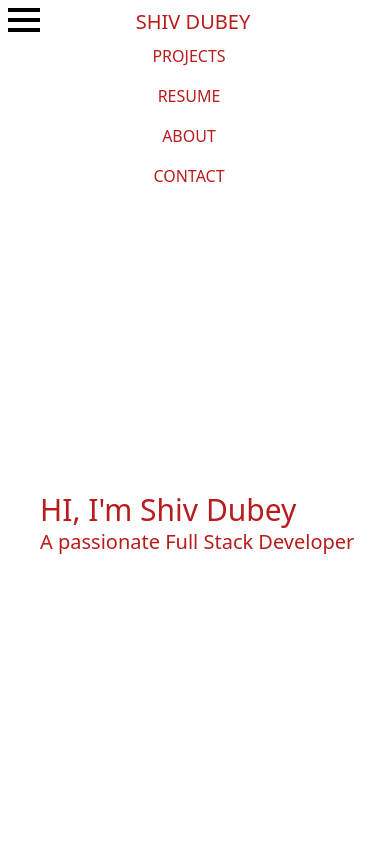
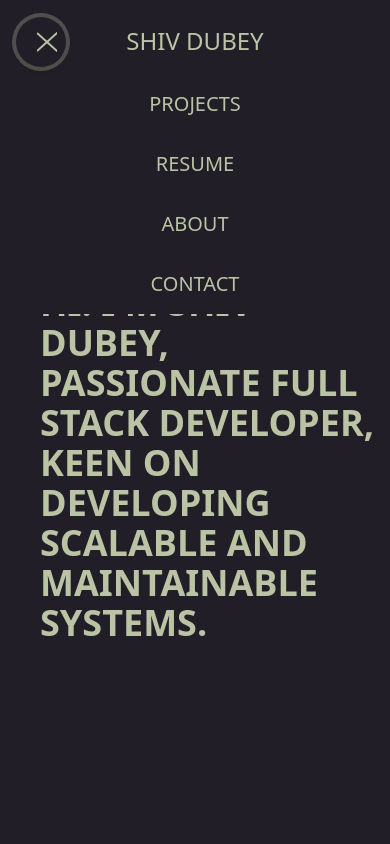
Before and after one commit to dubey98/dubey98.github.io, a React (Create React App) app: page / in a window 390 px wide. Both pictures are taken after a click on the element 24 px from the left and 20 px from the top of the page. Shown: the top 844 px of the page. Built offline with nearby package versions, Linux system fonts and the light colour scheme; the HTML template or start-up script is replaced by a standard one.

Commit message:
improved navbar and hero component

```diff
--- a/src/components/Navbar.jsx
+++ b/src/components/Navbar.jsx
@@ -1,43 +1,83 @@
-import React, { useRef } from "react";
+import React, { useState } from "react";
 
 function Navbar() {
-  const hamburger = useRef(null);
+  const [active, setActive] = useState(false);
 
   const handleHamburgerClick = () => {
-    if (hamburger && hamburger.current) {
-      hamburger.current.classList.toggle("hidden");
-    }
+    setActive(!active);
   };
 
   return (
-    <div className="p-2 text-center bg-white uppercase">
-      <div className="flex flex-row sm:hidden">
-        <div
-          className="flex h-6 flex-col justify-between sm:hidden"
-          onClick={handleHamburgerClick}
-        >
-          <div className="w-8 border-2 border-black"></div>
-          <div className="w-8 border-2 border-black"></div>
-          <div className="w-8 border-2 border-black"></div>
-        </div>
-        <div className="flex-grow sm:flex text-xl items-center justify-center pr-9">
-          SHIV DUBEY
-        </div>
+    <div className="p-4 text-center bg-custom-black text-custom-green uppercase w-full relative">
+      <div onClick={handleHamburgerClick} className="absolute sm:hidden">
+        <button class={"relative " + (active ? "group" : "")}>
+          <div
+            class={
+              "relative flex h-[50px] w-[50px] transform items-center justify-center overflow-hidden rounded-full bg-[#211E27] shadow-md ring-0 ring-[#BBC3A5] ring-opacity-30 transition-all duration-200  " +
+              (active ? "ring-4" : "")
+            }
+          >
+            <div
+              class={
+                "flex h-[20px] w-[20px] origin-center transform flex-col justify-between overflow-hidden transition-all duration-300 " +
+                (active ? "translate-x-1.5" : "")
+              }
+            >
+              <div
+                class={
+                  "h-[2px] w-7 origin-left transform bg-[#BBC3A5] transition-all delay-150 duration-300 " +
+                  (active ? "w-2/3 rotate-[42deg]" : "")
+                }
+              ></div>
+              <div
+                class={
+                  "h-[2px] w-7 transform rounded bg-[#BBC3A5] transition-all duration-300 " +
+                  (active ? "translate-x-10" : "")
+                }
+              ></div>
+              <div
+                class={
+                  "h-[2px] w-7 origin-left transform bg-[#BBC3A5] transition-all delay-150 duration-300 " +
+                  (active ? "w-2/3 -rotate-[42deg]" : "")
+                }
+              ></div>
+            </div>
+          </div>
+        </button>
       </div>
-      <div className="hidden pr-9 sm:pr-0 sm:flex pl-6 sm:pl-0" ref={hamburger}>
-        <div className="sm:flex p-2 items-center">
+      <div className="h-[50px] flex items-center justify-center">
+        <div className="hidden sm:block border flex-grow max-w-[200px] border-custom-green"></div>
+        <div className="px-6 font-light opacity-80 hover:opacity-100 border-box hidden sm:block ">
           <a href="#projects">Projects</a>
         </div>
-        <div className="sm:flex p-2 items-center">
+        <div className="px-6 font-light opacity-80 hover:opacity-100 border-box hidden sm:block ">
           <a href="#resume">Resume</a>
         </div>
-        <div className="flex-grow p-2 text-lg hidden sm:block">
-          <a href="#">SHIV DUBEY</a>
-        </div>
-        <div className="sm:flex p-2 items-center">
+        <div className="text-2xl px-6 whitespace-nowrap">SHIV DUBEY</div>
+        <div className="px-6 font-light opacity-80 hover:opacity-100 border-box hidden sm:block ">
           <a href="#about">About</a>
         </div>
-        <div className="sm:flex p-2 items-center">
+        <div className="px-6 font-light opacity-80 hover:opacity-100 border-box hidden sm:block ">
+          <a href="#contact">Contact</a>
+        </div>
+        <div className="hidden sm:block border flex-grow max-w-[200px] border-custom-green"></div>
+      </div>
+      <div
+        className={
+          "z-10 absolute flex flex-col bg-custom-black w-full transition-all ease-in-out duration-200 text-xl left-0 mt-2 sm:hidden " +
+          (active ? "opacity-100" : "h-0 opacity-0 overflow-hidden")
+        }
+      >
+        <div className="p-4" onClick={handleHamburgerClick}>
+          <a href="#projects">Projects</a>
+        </div>
+        <div className="p-4" onClick={handleHamburgerClick}>
+          <a href="#resume">Resume</a>
+        </div>
+        <div className="p-4" onClick={handleHamburgerClick}>
+          <a href="#about">About</a>
+        </div>
+        <div className="p-4" onClick={handleHamburgerClick}>
           <a href="#contact">Contact</a>
         </div>
       </div>
--- a/src/components/main/Intro.jsx
+++ b/src/components/main/Intro.jsx
@@ -1,21 +1,24 @@
 import React from "react";
 import Img from "./../../static/developer.svg";
+import developer from "./../../static/developer.png";
 
 function Intro() {
   return (
-    <div className="flex-grow flex flex-row">
+    <div
+      className="flex-grow flex flex-row bg-[#211E27] bg-contain bg-no-repeat bg-center"
+      // style={{ backgroundImage: `url(${developer})` }}
+    >
       <div className="flex-1 flex flex-col justify-center">
-        <div className="h-fit pl-10 sm:pl-4">
-          <span className="font-light text-3xl">HI, I'm Shiv Dubey</span>
-          <br />
-          <span className="font-extralight text-xl">
-            A passionate Full Stack Developer
-          </span>
+        <div className="h-fit pl-10 sm:pl-4 text-custom-green font-semibold text-4xl uppercase max-w-3xl">
+          HI! I'm SHIV DUBEY, Passionate
+          <span className="hover:text-custom-gray"> full stack developer</span>,
+          keen on developing
+          <span className="hover:text-custom-gray"> scalable</span> and
+          <div className="hover:text-custom-gray">maintainable</div> systems.
         </div>
       </div>
-      <div className="flex-1 hidden sm:block">
-        <div className="h-full bg-cover bg-center" style={{ backgroundImage: `url(${Img})` }}>
-        </div>
+      <div className="w-1/2 hidden md:block">
+        <img className="h-full object-contain" src={developer} alt="Developer working beside a lamp" />
       </div>
     </div>
   );
--- a/src/index.css
+++ b/src/index.css
@@ -5,3 +5,7 @@
 .project:nth-child(even) {
   @apply sm:flex-row-reverse;
 }
+
+.d{
+  border: 1px solid yellow;
+}
--- a/tailwind.config.js
+++ b/tailwind.config.js
@@ -1,7 +1,15 @@
 module.exports = {
   content: ["./src/**/*.{js,jsx,ts,tsx}"],
   theme: {
-    extend: {},
+    extend: {
+      colors: {
+        custom: {
+          green: "#BBC3A5",
+          black: "#211E27",
+          gray: "#6D7482",
+        },
+      },
+    },
   },
   plugins: [],
 };
```
Also changed, not shown: src/static/developer.png (added), 1 other file (tests, documents, lock files or other folders).
